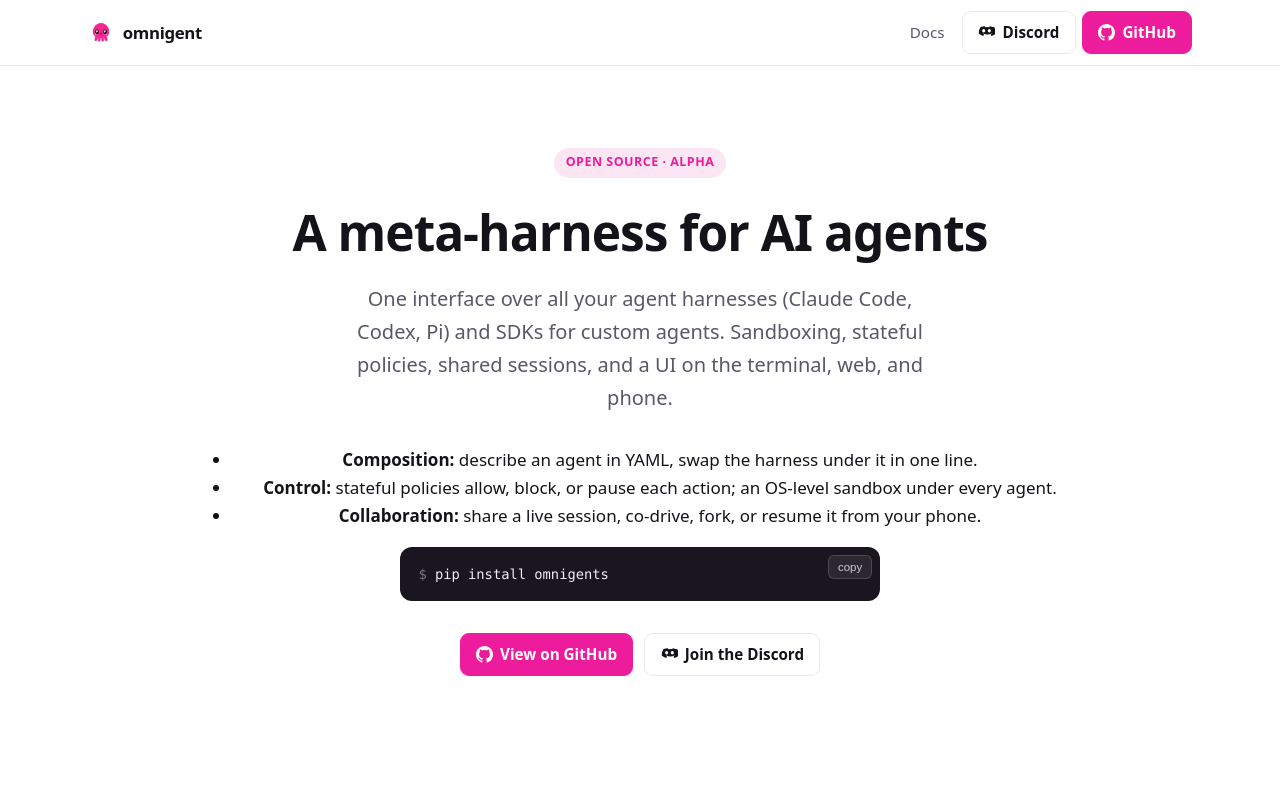
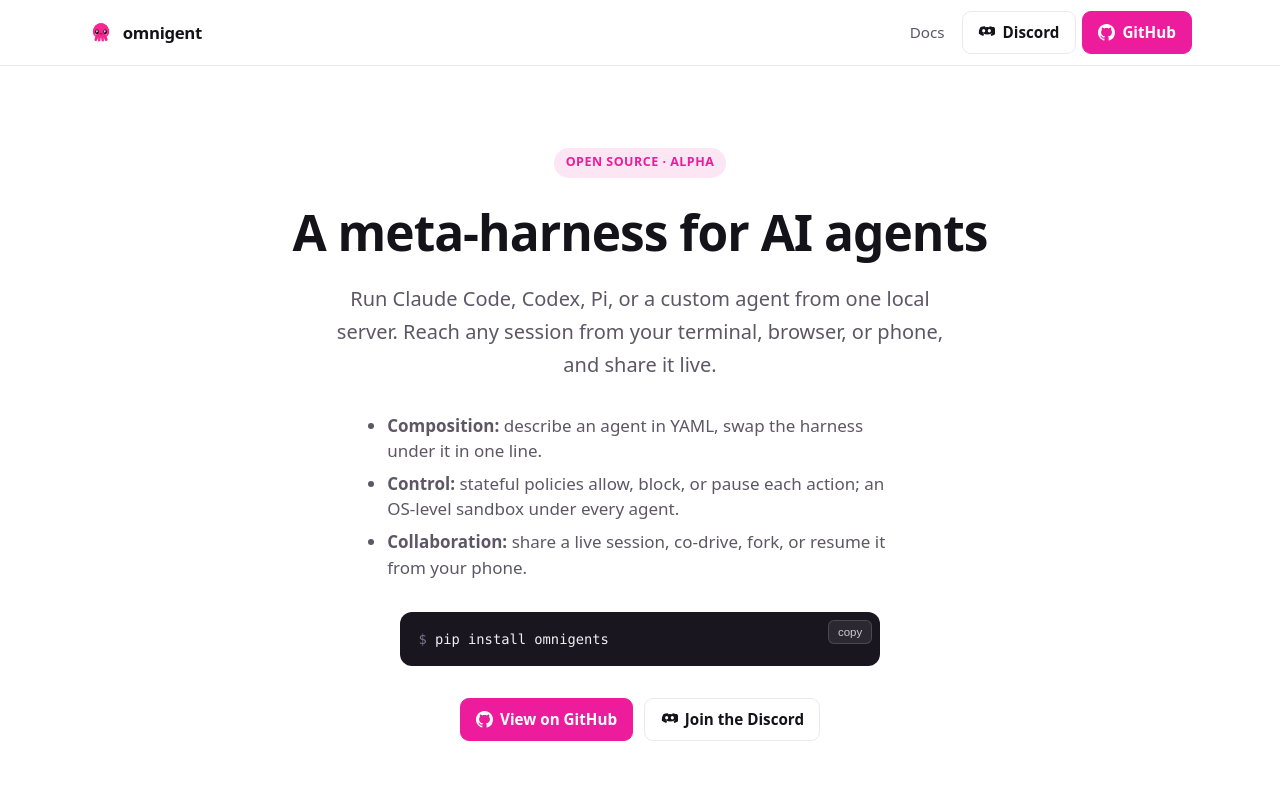
Before and after one commit to omnigent-ai/omnigent-site, a Next.js app: page / in a window 1280 px wide. Shown: the top 799 px of the page. Built offline with nearby package versions, Linux system fonts and the light colour scheme.

Commit message:
copy: revert hero lede to the leaner version; left-align hero bullets
Co-authored-by: Isaac

```diff
--- a/app/globals.css
+++ b/app/globals.css
@@ -157,6 +157,17 @@ hr {
   color: var(--fg-soft);
   max-width: 38rem;
   margin: 0 auto 2rem;
+}
+.hero-points {
+  text-align: left;
+  max-width: 34rem;
+  margin: 0 auto 2rem;
+  padding-left: 1.2rem;
+  color: var(--fg-soft);
+}
+.hero-points li {
+  margin: 0.45rem 0;
+  line-height: 1.5;
 }
 .hero-cta {
   display: flex;
--- a/app/page.js
+++ b/app/page.js
@@ -16,9 +16,9 @@ export default function Home() {
           <span className="tag">Open source · Alpha</span>
           <h1>A meta-harness for AI agents</h1>
           <p className="lede">
-            One interface over all your agent harnesses (Claude Code, Codex, Pi)
-            and SDKs for custom agents. Sandboxing, stateful policies, shared
-            sessions, and a UI on the terminal, web, and phone.
+            Run Claude Code, Codex, Pi, or a custom agent from one local server.
+            Reach any session from your terminal, browser, or phone, and share
+            it live.
           </p>
           <ul className="hero-points">
             <li>
```
